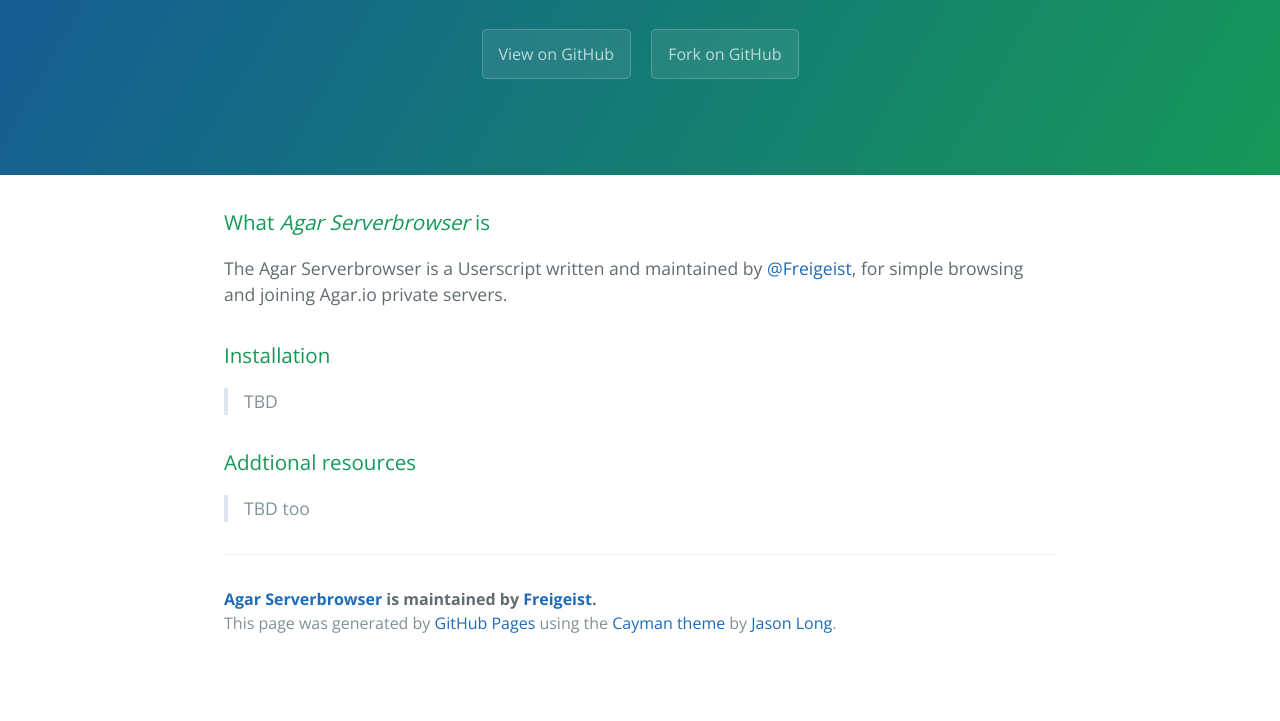
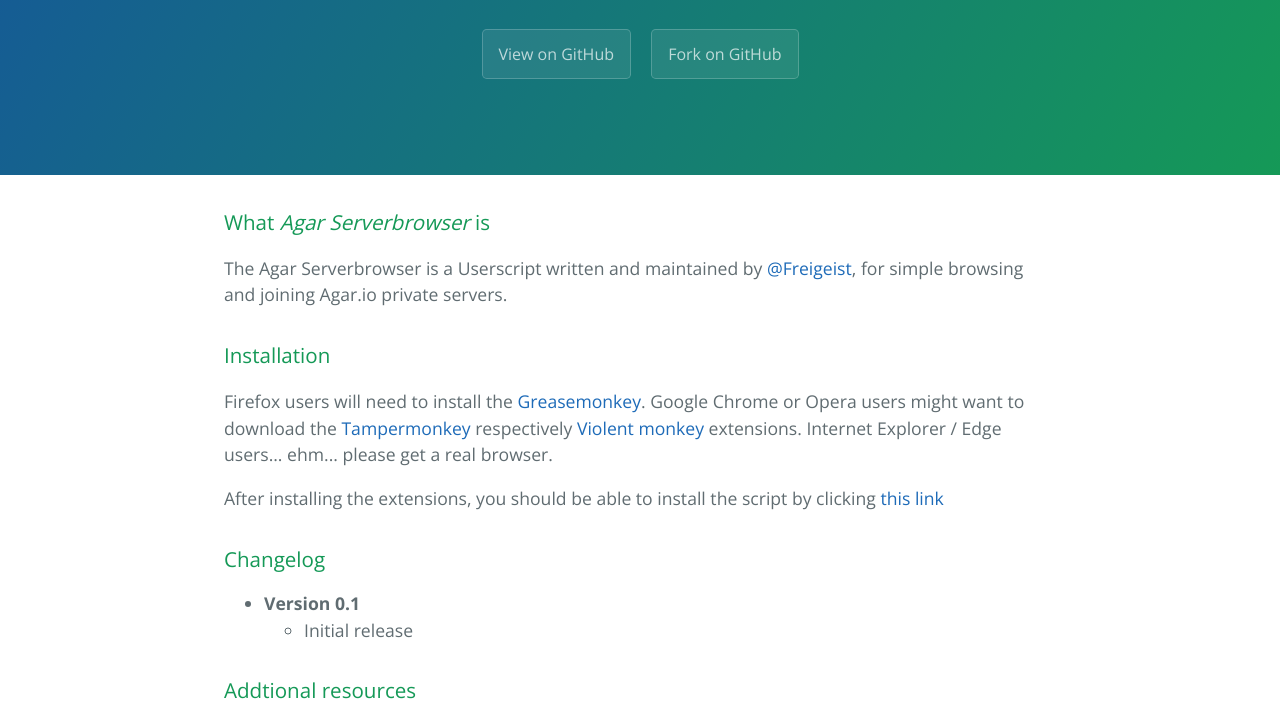
Before and after one commit to Freigeist/Agar-Serverbrowser, a plain HTML site: page index.html in a window 1280 px wide. Shown: the part 208-929 px from the top of the page. Before the commit the page ends 875 px from the top, so only its background shows below. Drawn offline with nearby package versions, Linux system fonts and the light colour scheme.

Commit message:
Update index.html

```diff
--- a/index.html
+++ b/index.html
@@ -26,9 +26,21 @@
 <h3>
 <a id="installation" class="anchor" href="#installation" aria-hidden="true"><span class="octicon octicon-link"></span></a>Installation</h3>
 
-<blockquote>
-<p>TBD</p>
-</blockquote>
+<p>Firefox users will need to install the <a href="https://addons.mozilla.org/de/firefox/addon/greasemonkey/" target="_blank">Greasemonkey</a>. Google Chrome or Opera users might want to download the <a href="https://chrome.google.com/webstore/detail/tampermonkey/dhdgffkkebhmkfjojejmpbldmpobfkfo" target="_blank">Tampermonkey</a> respectively <a href="https://addons.opera.com/de/extensions/details/violent-monkey/" target="_blank">Violent monkey</a> extensions. Internet Explorer / Edge users... ehm... please get a real browser.</p>
+
+<p>After installing the extensions, you should be able to install the script by clicking <a href="data/serverbrowser.user.js">this link</a>
+
+<h3>
+<a id="changelog" class="anchor" href="#changelog" aria-hidden="true"><span class="octicon octicon-link"></span></a>Changelog</h3>
+
+<ul>
+	<li>
+		<strong>Version 0.1</strong>
+		<ul>
+			<li>Initial release</li>
+		</ul>
+	</li>
+</ul>
 
 <h3>
 <a id="addtional-resources" class="anchor" href="#addtional-resources" aria-hidden="true"><span class="octicon octicon-link"></span></a>Addtional resources</h3>
```
